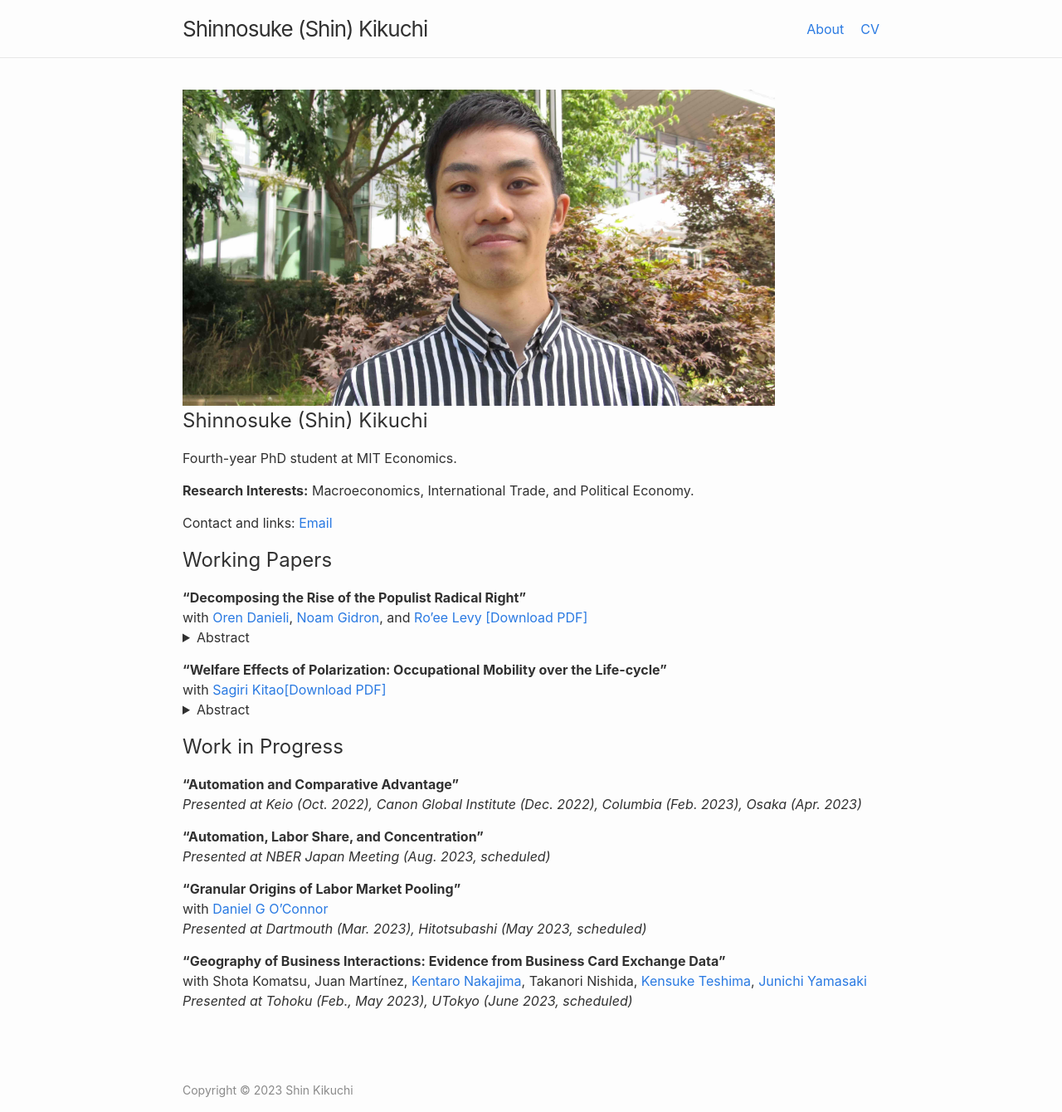
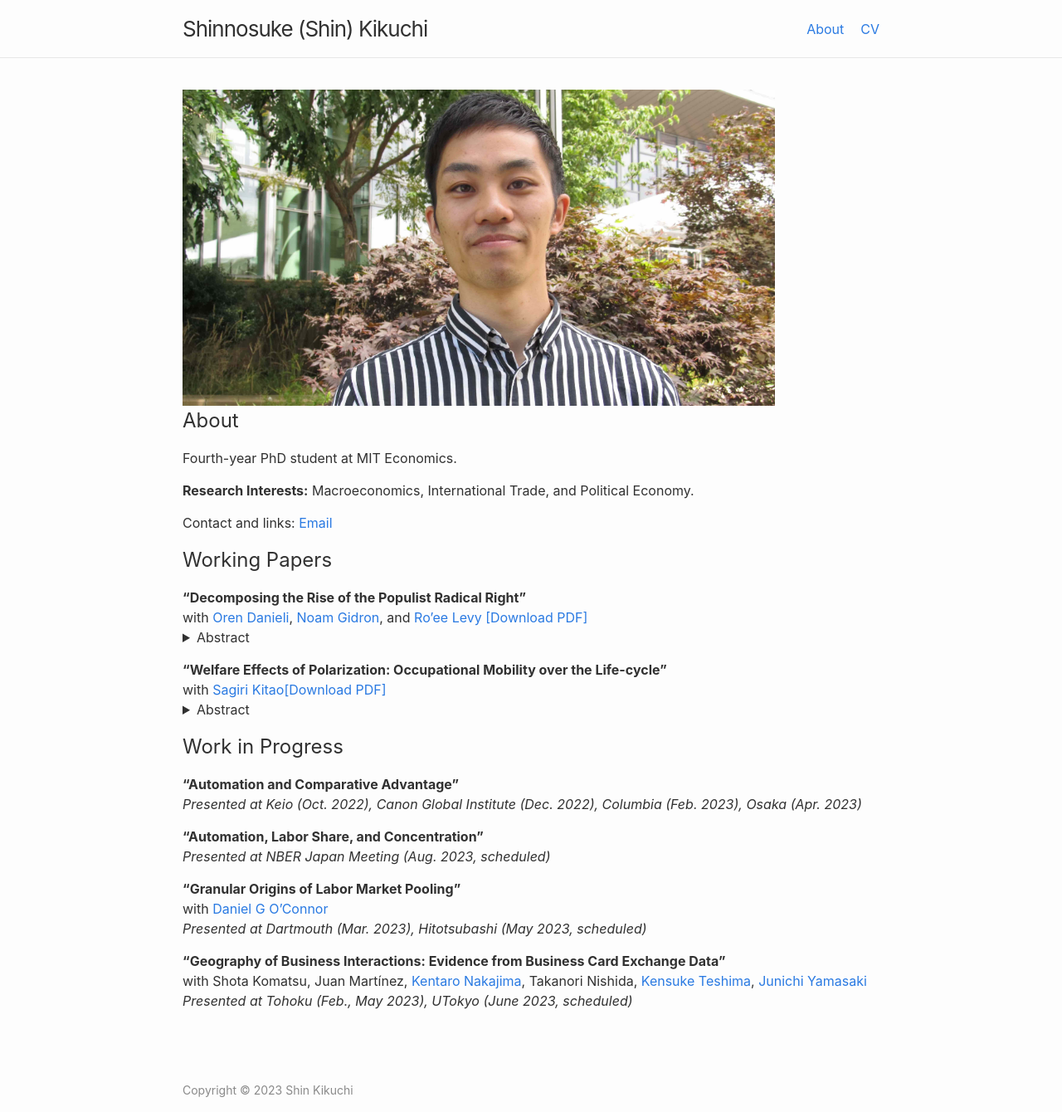
Before and after one commit to shinnkikuchi/shinnkikuchi.github.io, a Jekyll site: the page built from index.md, in a window 1280 px wide. Shown: the whole page at 83% size. Built offline with Jekyll 4.4.1, drawn with Linux system fonts in a browser that asks for light colours.

Commit message:
Update index.md

```diff
--- a/index.md
+++ b/index.md
@@ -6,7 +6,7 @@ layout: home
 title: Home
 ---
 
-## Shinnosuke (Shin) Kikuchi
+## About
 Fourth-year PhD student at MIT Economics.
 
 **Research Interests:** Macroeconomics, International Trade, and Political Economy.
```
